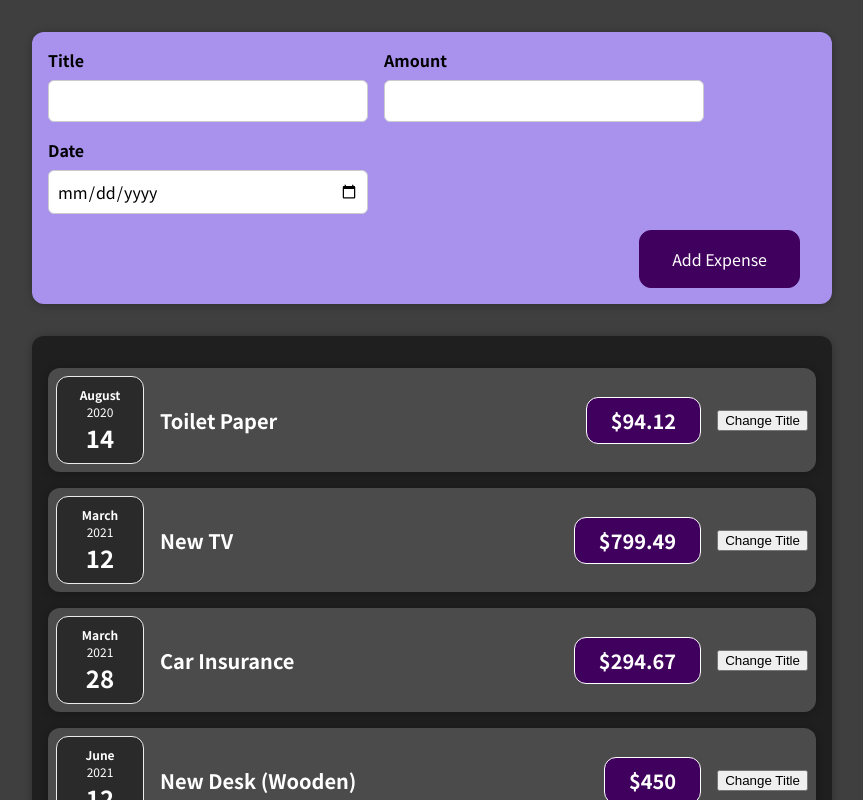
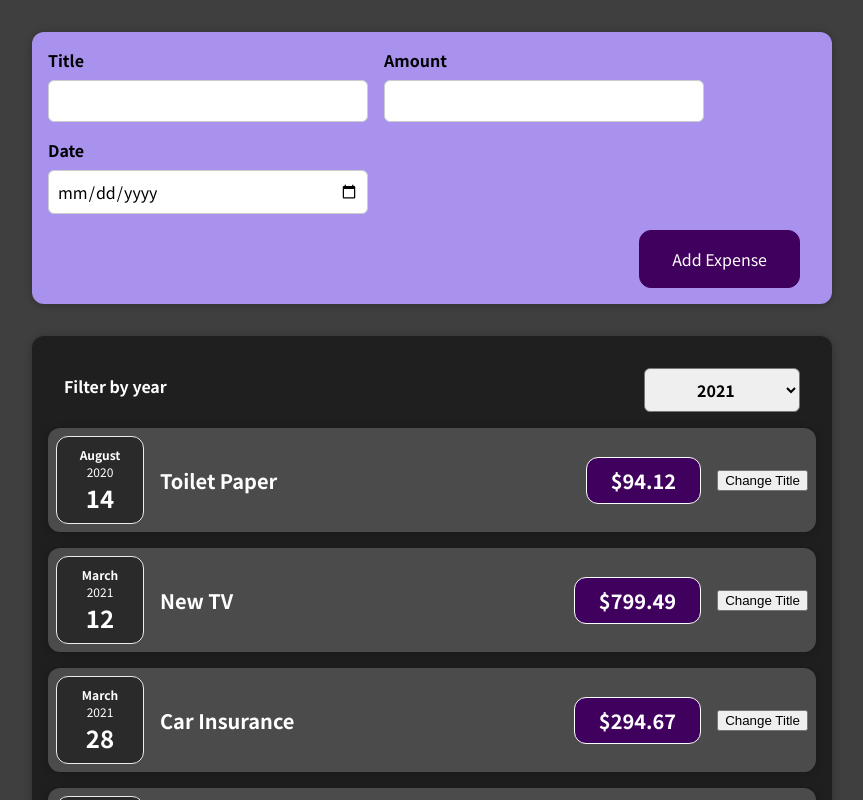
Before and after one commit to sameerbhilare/React, a React (Create React App) app in the folder Workspace/01-expenses-app/: page / in a window 1280 px wide. Shown: the top 800 px of the page, without its empty margins (208-1071 px from the left). Built offline with nearby package versions, Linux system fonts and the light colour scheme.

Commit message:
Working with Events & State - Expense Filter

```diff
--- a/Workspace/01-expenses-app/src/components/Expenses/Expenses.js
+++ b/Workspace/01-expenses-app/src/components/Expenses/Expenses.js
@@ -1,11 +1,12 @@
 // below import of 'React' is optional in latest versions of React.
 // It is used under the hood when we use JSX code
-import React from 'react';
+import React, { useState } from 'react';
 
 import Card from '../UI/Card';
 import ExpenseItem from './ExpenseItem';
 // make the React nuild process aware that this .css should be used for this component
 import './Expenses.css';
+import ExpensesFilter from './ExpensesFilter';
 
 // A component in React is just a JavaScript function
 /* React will pass a single object to our component function which will hold all passed-in parameters
@@ -13,9 +14,19 @@ import './Expenses.css';
    You can name it anything, but typically it is named as 'props'
 */
 const Expenses = (props) => {
+  // storing the state so that we can pass to othe components
+  const [filterYear, setFilterYear] = useState('2021');
+
+  const filterChangeHandler = (filterYear) => {
+    console.log(filterYear);
+    setFilterYear(filterYear);
+  };
+
   // JSX (JavaScript XML)
   return (
+    <div>
       <Card className='expenses'>
+        <ExpensesFilter selected={filterYear} onFilterChange={filterChangeHandler} />
         <ExpenseItem
           title={props.items[0].title}
           amount={props.items[0].amount}
@@ -37,6 +48,7 @@ const Expenses = (props) => {
           date={props.items[3].date}
         ></ExpenseItem>
       </Card>
+    </div>
   );
 };
 
--- /dev/null
+++ b/Workspace/01-expenses-app/src/components/Expenses/ExpensesFilter.css
@@ -0,0 +1,24 @@
+.expenses-filter {
+  color: white;
+  padding: 0 1rem;
+}
+
+.expenses-filter__control {
+  display: flex;
+  width: 100%;
+  align-items: center;
+  justify-content: space-between;
+  margin: 1rem 0;
+}
+
+.expenses-filter label {
+  font-weight: bold;
+  margin-bottom: 0.5rem;
+}
+
+.expenses-filter select {
+  font: inherit;
+  padding: 0.5rem 3rem;
+  font-weight: bold;
+  border-radius: 6px;
+}
--- /dev/null
+++ b/Workspace/01-expenses-app/src/components/Expenses/ExpensesFilter.js
@@ -0,0 +1,25 @@
+import React from 'react';
+
+import './ExpensesFilter.css';
+
+const ExpensesFilter = (props) => {
+  const dropdownChangeHandler = (event) => {
+    props.onFilterChange(event.target.value);
+  };
+
+  return (
+    <div className='expenses-filter'>
+      <div className='expenses-filter__control'>
+        <label>Filter by year</label>
+        <select onChange={dropdownChangeHandler} value={props.selected}>
+          <option value='2022'>2022</option>
+          <option value='2021'>2021</option>
+          <option value='2020'>2020</option>
+          <option value='2019'>2019</option>
+        </select>
+      </div>
+    </div>
+  );
+};
+
+export default ExpensesFilter;
```
Lines whose indentation alone changed are shown as unchanged.
